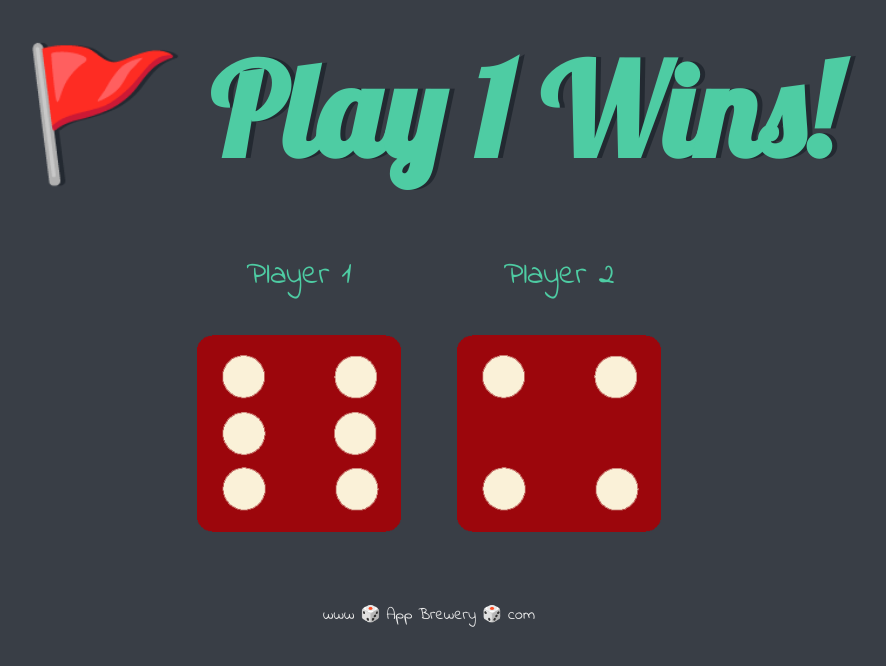
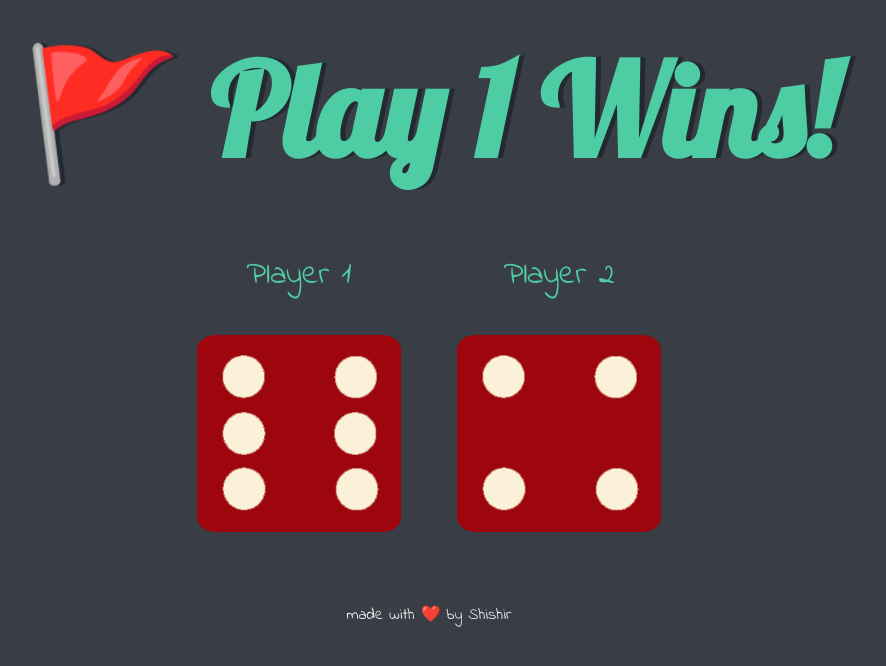
Before and after one commit to Shishir435/Dice-game, a plain HTML site: page index.html in a window 1280 px wide. Shown: the whole page, without its empty margins (211-1097 px from the left). Drawn offline with Linux system fonts and the light colour scheme.

Commit message:
Update index.html

```diff
--- a/index.html
+++ b/index.html
@@ -29,6 +29,6 @@
       </body>
 
       <footer>
-        www 🎲 App Brewery 🎲 com
+       made with ❤️ by Shishir
       </footer>
     </html>
```
